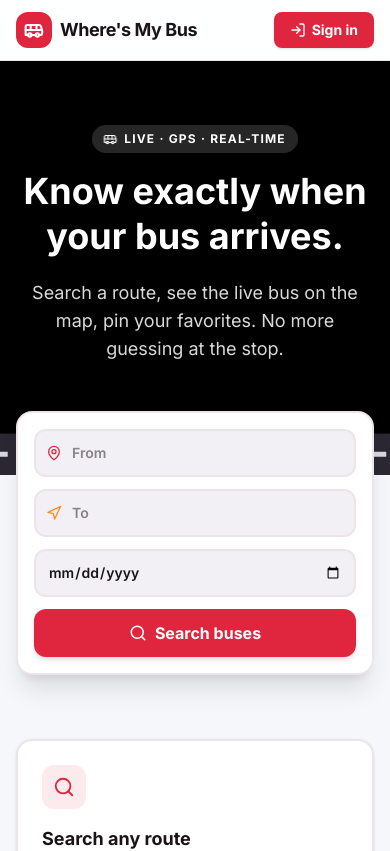
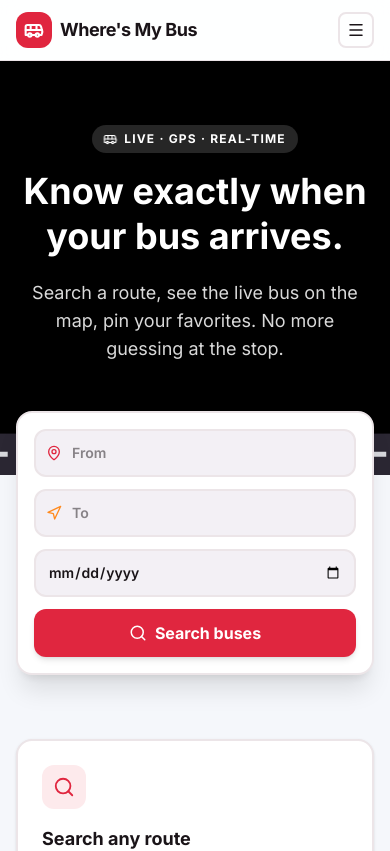
Before and after one commit to Siddharth22GIT/Transport-monitoring-system, a React (Vite) app in the folder client/: page / in a window 390 px wide. Shown: the top 851 px of the page. Built offline with nearby package versions, Linux system fonts and the light colour scheme; no server answers.

Commit message:
Add mobile first UI features

```diff
--- a/client/src/components/Navbar.jsx
+++ b/client/src/components/Navbar.jsx
@@ -1,38 +1,45 @@
+import { useState } from 'react';
 import { Link, useNavigate } from 'react-router-dom';
-import { Bus, MapPinned, LayoutDashboard, LogOut, LogIn } from 'lucide-react';
+import { Bus, MapPinned, LayoutDashboard, LogOut, LogIn, Menu, X } from 'lucide-react';
 import { useAuth } from '../context/AuthContext';
 import NotificationBell from './NotificationBell';
 
 export default function Navbar() {
   const { user, logout } = useAuth();
   const navigate = useNavigate();
+  const [mobileOpen, setMobileOpen] = useState(false);
 
   const handleLogout = () => {
     logout();
+    setMobileOpen(false);
     navigate('/login');
   };
 
+  const closeMobile = () => setMobileOpen(false);
+
   return (
-    <nav className="sticky top-0 z-[1000] border-b border-[var(--color-border)] bg-[var(--color-surface)]/90 backdrop-blur px-4 md:px-8 py-3 flex items-center justify-between shadow-sm">
-      <Link to="/" className="flex items-center gap-2 font-[var(--font-display)] text-lg font-extrabold tracking-tight text-[var(--color-ink)]">
+    <nav className="sticky top-0 z-[1000] border-b border-[var(--color-border)] bg-[var(--color-surface)]/90 backdrop-blur shadow-sm">
+      <div className="px-4 md:px-8 py-3 flex items-center justify-between">
+        <Link to="/" onClick={closeMobile} className="flex items-center gap-2 font-[var(--font-display)] text-lg font-extrabold tracking-tight text-[var(--color-ink)]">
           <span className="grid place-items-center h-9 w-9 rounded-xl bg-[var(--color-primary)] text-white">
             <Bus size={20} strokeWidth={2.5} />
           </span>
           Where's My Bus
         </Link>
 
-      <div className="flex items-center gap-2 md:gap-4 text-sm font-medium">
+        {/* Desktop nav - sm and up */}
+        <div className="hidden sm:flex items-center gap-2 md:gap-4 text-sm font-medium">
           {user && (
-          <Link to="/search" className="hidden sm:flex items-center gap-1.5 text-[var(--color-ink-dim)] hover:text-[var(--color-primary)] transition px-2 py-1.5">
+            <Link to="/search" className="flex items-center gap-1.5 text-[var(--color-ink-dim)] hover:text-[var(--color-primary)] transition px-2 py-1.5">
               <MapPinned size={17} /> Find a bus
             </Link>
           )}
-        <Link to="/map" className="hidden sm:flex items-center gap-1.5 text-[var(--color-ink-dim)] hover:text-[var(--color-primary)] transition px-2 py-1.5">
+          <Link to="/map" className="flex items-center gap-1.5 text-[var(--color-ink-dim)] hover:text-[var(--color-primary)] transition px-2 py-1.5">
             <Bus size={17} /> Live Map
           </Link>
           {user?.role === 'admin' && (
             <Link to="/admin" className="flex items-center gap-1.5 text-[var(--color-ink-dim)] hover:text-[var(--color-primary)] transition px-2 py-1.5">
-            <LayoutDashboard size={17} /> <span className="hidden sm:inline">Admin</span>
+              <LayoutDashboard size={17} /> Admin
             </Link>
           )}
 
@@ -43,7 +50,7 @@ export default function Navbar() {
               onClick={handleLogout}
               className="flex items-center gap-1.5 rounded-lg border-2 border-[var(--color-border)] px-3 py-1.5 text-[var(--color-ink-dim)] hover:border-[var(--color-stop)] hover:text-[var(--color-stop)] transition font-semibold"
             >
-            <LogOut size={16} /> <span className="hidden sm:inline">Logout</span>
+              <LogOut size={16} /> Logout
             </button>
           ) : (
             <Link
@@ -54,6 +61,57 @@ export default function Navbar() {
             </Link>
           )}
         </div>
+
+        {/* Mobile controls - below sm */}
+        <div className="flex sm:hidden items-center gap-2">
+          {user && <NotificationBell />}
+          <button
+            onClick={() => setMobileOpen((o) => !o)}
+            className="grid place-items-center h-9 w-9 rounded-lg border-2 border-[var(--color-border)] text-[var(--color-ink)]"
+            aria-label="Toggle menu"
+          >
+            {mobileOpen ? <X size={18} /> : <Menu size={18} />}
+          </button>
+        </div>
+      </div>
+
+      {/* Mobile dropdown panel */}
+      {mobileOpen && (
+        <div className="sm:hidden border-t border-[var(--color-border)] bg-[var(--color-surface)] px-4 py-3 flex flex-col gap-1 text-sm font-medium">
+          {user && (
+            <Link to="/search" onClick={closeMobile} className="flex items-center gap-2 py-2.5 text-[var(--color-ink)]">
+              <MapPinned size={18} /> Find a bus
+            </Link>
+          )}
+          <Link to="/map" onClick={closeMobile} className="flex items-center gap-2 py-2.5 text-[var(--color-ink)]">
+            <Bus size={18} /> Live Map
+          </Link>
+          {user?.role === 'admin' && (
+            <Link to="/admin" onClick={closeMobile} className="flex items-center gap-2 py-2.5 text-[var(--color-ink)]">
+              <LayoutDashboard size={18} /> Admin
+            </Link>
+          )}
+
+          <div className="pt-2 mt-1 border-t border-[var(--color-border)]">
+            {user ? (
+              <button
+                onClick={handleLogout}
+                className="flex items-center gap-2 py-2.5 text-[var(--color-stop)] font-semibold w-full"
+              >
+                <LogOut size={18} /> Logout
+              </button>
+            ) : (
+              <Link
+                to="/login"
+                onClick={closeMobile}
+                className="flex items-center justify-center gap-2 rounded-lg bg-[var(--color-primary)] text-white py-2.5 font-bold"
+              >
+                <LogIn size={16} /> Sign in
+              </Link>
+            )}
+          </div>
+        </div>
+      )}
     </nav>
   );
 }
```
Lines whose indentation alone changed are shown as unchanged.
